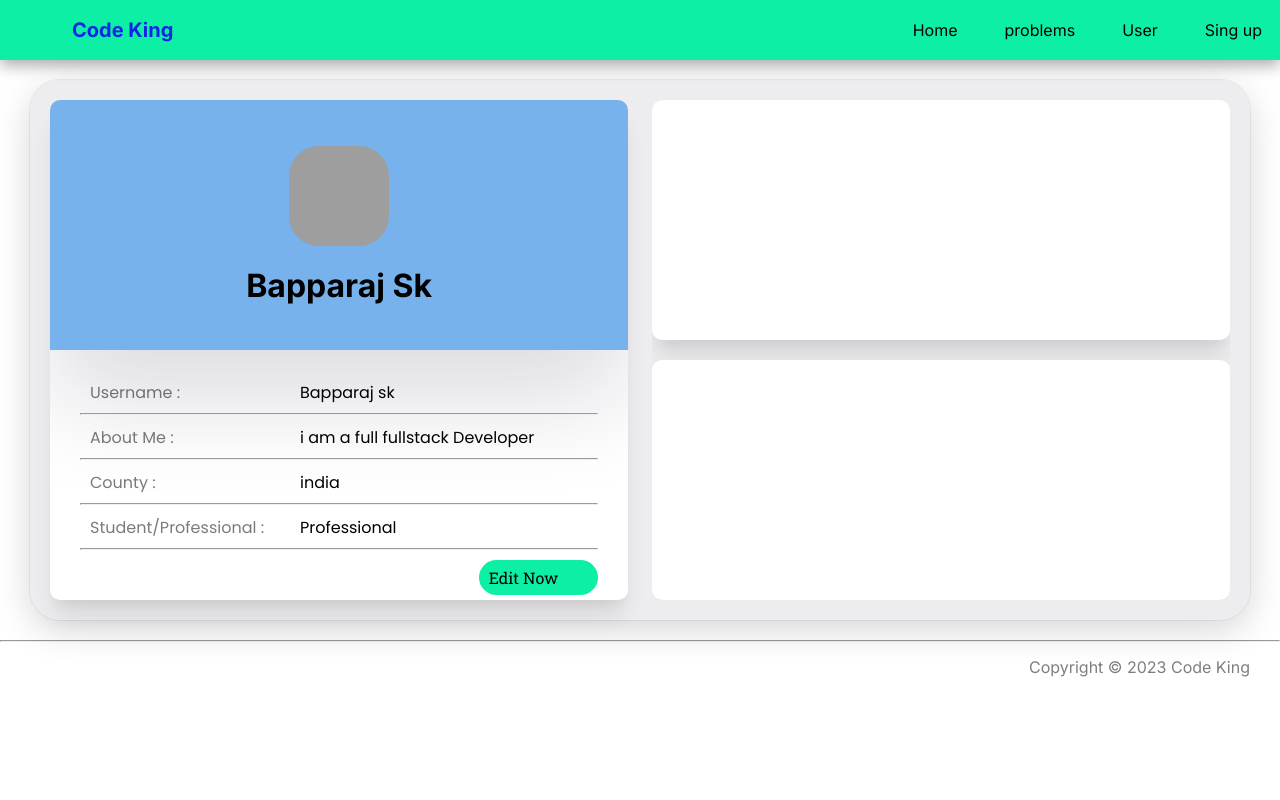
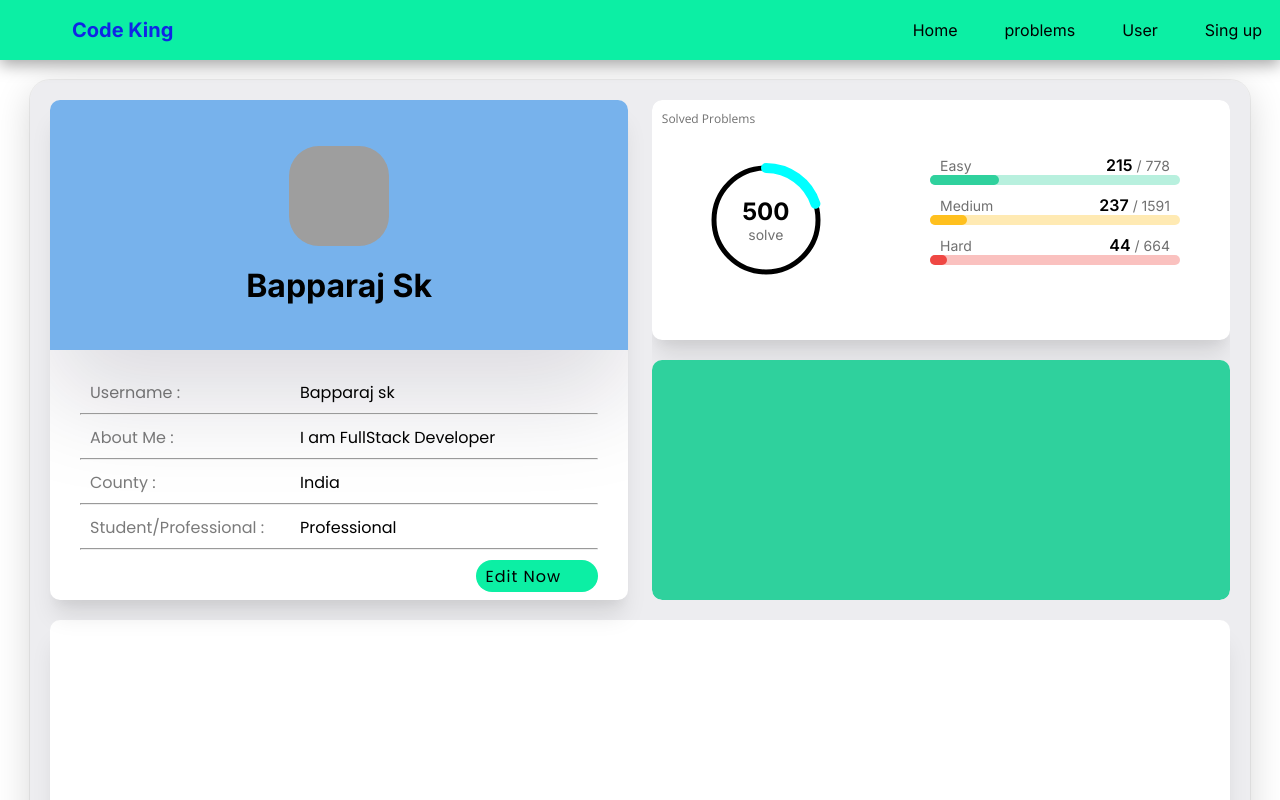
Before and after one commit to Bapparajsk/codeking, a Next.js app: page /user/profile in a window 1280 px wide. Shown: the top 800 px of the page. Built offline with nearby package versions, Linux system fonts and the light colour scheme; grey boxes are pictures that could not be loaded; some icons are missing.

Commit message:
🎉🎉🎉 problem progress box are done

```diff
--- a/src/app/globals.css
+++ b/src/app/globals.css
@@ -1,5 +1,6 @@
 @import url('https://fonts.googleapis.com/css2?family=Poppins&display=swap');
 @import url('https://fonts.googleapis.com/css2?family=Roboto+Slab&display=swap');
+@import url('https://fonts.googleapis.com/css2?family=Open+Sans&display=swap');
 
 * {
   padding: 0;
--- a/src/app/layout.jsx
+++ b/src/app/layout.jsx
@@ -2,6 +2,7 @@ import { Inter } from 'next/font/google'
 import './globals.css'
 import {Navbar} from "#/navbar/Navbar";
 import Script from "next/script";
+import Head from "next/head"
 
 const inter = Inter({ subsets: ['latin'] })
 
@@ -14,11 +15,17 @@ export const metadata = {
 export default function RootLayout({ children }) {
     return (
         <html lang="en">
-            <body className={inter.className}>
-                <Script src="https://cdn.lordicon.com/lordicon.js" async></Script>
-                <Navbar/>
-                {children}
-            </body>
+        <Head>
+            <link rel="stylesheet" href="https://cdnjs.cloudflare.com/ajax/libs/font-awesome/6.5.1/css/all.min.css"
+                  integrity="sha512-DTOQO9RWCH3ppGqcWaEA1BIZOC6xxalwEsw9c2QQeAIftl+Vegovlnee1c9QX4TctnWMn13TZye+giMm8e2LwA=="
+                  crossOrigin="anonymous" referrerpolicy="no-referrer"/>
+        </Head>
+
+        <body className={inter.className}>
+            <Script src="https://cdn.lordicon.com/lordicon.js"></Script>
+            <Navbar/>
+            {children}
+        </body>
         </html>
     )
 }
--- a/src/app/user/profile/page.jsx
+++ b/src/app/user/profile/page.jsx
@@ -4,6 +4,8 @@ import React from 'react';
 import '$/user/style.css'
 import {Footer} from "#/footer/Footer";
 import {UserDetails} from "#/user/UserDetails";
+import {ProgressCard} from "#/user/ProgressCard";
+import {LanguagesProgress} from "#/user/LanguagesProgress";
 
 const Profile = () => {
     return (
@@ -15,10 +17,15 @@ const Profile = () => {
                             <UserDetails/>
                         </div>
                         <div className={'pro-hading-right pro-hading flex'}>
-                            <div className={'h-right-top h-right'}></div>
-                            <div className={'h-right-top h-right'}></div>
+                            <div className={'h-right-top h-right'}>
+                                <ProgressCard/>
+                            </div>
+                            <div className={'h-right-bot h-right'}>
+                                <LanguagesProgress/>
+                            </div>
                         </div>
                     </div>
+                    <div className={'user-pro-body'}></div>
                 </div>
             </main>
             <Footer/>
--- /dev/null
+++ b/src/component/user/LanguagesProgress.jsx
@@ -0,0 +1,7 @@
+import "$/user/languagesprogress.css"
+
+export const LanguagesProgress = () => {
+    return (
+        <div className={'lan-card'}></div>
+    )
+}
--- /dev/null
+++ b/src/component/user/Progress.jsx
@@ -0,0 +1,13 @@
+export const Progress = props => {
+    const { name, total_Problems , total_Solve , progress_color } = props.items;
+    let progress_width = total_Solve / total_Problems * 250;
+    return (
+        <div className={'progress-shadow flex'} style={{backgroundColor: `${progress_color}56`}}>
+            <div className={'progress-status flex'}>
+                <p>{name}</p>
+                <p><span>{total_Solve}</span> / {total_Problems}</p>
+            </div>
+            <div className={'main-progress'} style={{backgroundColor: progress_color, width: progress_width}}></div>
+        </div>
+    );
+}
--- /dev/null
+++ b/src/component/user/ProgressCard.jsx
@@ -0,0 +1,61 @@
+import "$/user/progresscard.css"
+import {useState} from "react";
+import {Progress} from "#/user/Progress";
+
+export const ProgressCard = () => {
+    const [point_hover, setPoint_hover] = useState("500");
+
+    const setPointParent = () => {
+        setTimeout(() => {
+            setPoint_hover(point_hover === "500" ? "16%" : "500");
+        }, 100)
+    }
+
+    const [progressStatus, setProgressStatus] = useState([
+        {
+            name: "Easy",
+            total_Problems: 778,
+            total_Solve: 215,
+            progress_color: "#2fd19d",
+        },
+        {
+            name: "Medium",
+            total_Problems: 1591,
+            total_Solve: 237,
+            progress_color: "#FFC01E"
+        },
+        {
+            name: "Hard",
+            total_Problems: 664,
+            total_Solve: 44,
+            progress_color: "#EF4743"
+        }
+    ])
+
+    return (
+        <div className={'progress-card flex'}>
+            <div className={'progress-card-left p-card flex'}>
+                <p className={'solved'}>Solved Problems</p>
+                <div
+                    className={'pro-total-solves'}
+                    onMouseOver={setPointParent}
+                    onMouseOut={setPointParent}
+                >
+                    <p id={'point'}>{point_hover}</p>
+                    <p>solve</p>
+                </div>
+                <svg>
+                    <circle className="bg" cx="57" cy="57" r="52"/>
+                    <circle className="meter-1" cx="57" cy="57" r="52"/>
+                </svg>
+            </div>
+            <div className={'progress-card-right p-card flex'}>
+                {
+                    progressStatus.map((item, idx) => (
+                        <Progress key={idx} items={item}/>
+                    ))
+                }
+            </div>
+        </div>
+    )
+}
--- a/src/component/user/UserDetails.jsx
+++ b/src/component/user/UserDetails.jsx
@@ -20,11 +20,11 @@ export const UserDetails = () => {
                         <hr/>
                     </li>
                     <li>
-                        <p>About Me : <span>i am a full fullstack Developer</span></p>
+                        <p>About Me : <span>I am FullStack Developer</span></p>
                         <hr/>
                     </li>
                     <li>
-                        <p>County : <span>india</span></p>
+                        <p>County : <span>India</span></p>
                         <hr/>
                     </li>
                     <li>
--- /dev/null
+++ b/src/style/user/languagesprogress.css
@@ -0,0 +1,5 @@
+.lan-card {
+    width: 100%;
+    height: 100%;
+    background-color: #2fd19d;
+}
--- /dev/null
+++ b/src/style/user/progresscard.css
@@ -0,0 +1,101 @@
+.progress-card {
+    width: 100%;
+    height: 100%;
+    justify-content: space-between;
+}
+
+.p-card {
+    height: 100%;
+    position: relative;
+}
+
+.progress-card-left {
+    width: 228px;
+
+    & .solved {
+        position: absolute;
+        top: 10px;
+        left: 10px;
+        font-size: 12px;
+        color: #00000090;
+        font-family: 'Open Sans', sans-serif;
+    }
+
+}
+
+svg {
+    width: 114px;
+    height: 114px;
+}
+
+.bg {
+    fill: none;
+    stroke-width: 5px;
+    stroke: #000000;
+}
+
+.meter-1 {
+    fill: none;
+    stroke-width: 10px;
+    stroke-linecap: round;
+    transform: rotate(-90deg);
+    transform-origin: 50% 50%;
+    stroke-dasharray: 365;
+    stroke-dashoffset: 300;
+    stroke: aqua;
+}
+
+.pro-total-solves {
+    position: absolute;
+    cursor: pointer;
+    & p:nth-child(1) {
+        font-size: 24px;
+        font-weight: 700;
+    }
+
+    & p:nth-child(2) {
+        font-size: 14px;
+        text-align: center;
+        color: #00000090;
+    }
+}
+
+.progress-card-right {
+    width: 350px;
+    flex-direction: column;
+    gap: 30px;
+}
+
+.progress-shadow {
+    width: 250px;
+    height: 10px;
+    border-radius: 50px;
+    justify-content: start;
+    position: relative;
+
+    & .main-progress {
+        width: 200px;
+        height: 10px;
+        background-color: #FFC01E;
+        border-radius: 50px;
+    }
+}
+
+.progress-status {
+    position: absolute;
+    width: 100%;
+    justify-content: space-between;
+    top: -20px;
+
+    & p {
+        color: #00000090;
+        font-size: 14px;
+        padding: 0 10px;
+    }
+
+    & span {
+        font-size: 16px;
+        color: #000000;
+        font-weight: 600;
+    }
+}
--- a/src/style/user/style.css
+++ b/src/style/user/style.css
@@ -10,7 +10,7 @@
     background-color: #D1D3DA66;
     padding: 20px;
     margin: 20px 0;
-    border-radius: 30px;
+    border-radius: 20px;
     box-shadow: var(--box-shadow);
 }
 
@@ -43,4 +43,14 @@
     background-color: #fff;
     border-radius: 10px;
     box-shadow: var(--subchild-shadow);
+    overflow: hidden;
 }
+
+.user-pro-body {
+    width: 100%;
+    height: 400px;
+    background-color: #ffffff;
+    margin-top: 20px;
+    border-radius: 10px;
+    box-shadow: var(--subchild-shadow);
+}
--- a/src/style/user/userDetails.css
+++ b/src/style/user/userDetails.css
@@ -65,16 +65,17 @@
 
 .edit-button {
     width: auto;
-    height: 35px;
+    height: 32px;
     padding: 0 10px;
     background-color: #0cefa4;
     border-radius: 30px;
     text-decoration: none;
     & span {
-        margin-right: 5px;
+        margin-right: 2px;
         text-decoration: none;
+        letter-spacing: 1px;
         color: #000000;
-        font-family: 'Roboto Slab', serif;
+        font-family: 'Poppins', sans-serif;
     }
 
     &:hover {
```
Also changed, not shown: src/component/login/Signup.jsx (+5 -3 lines).
